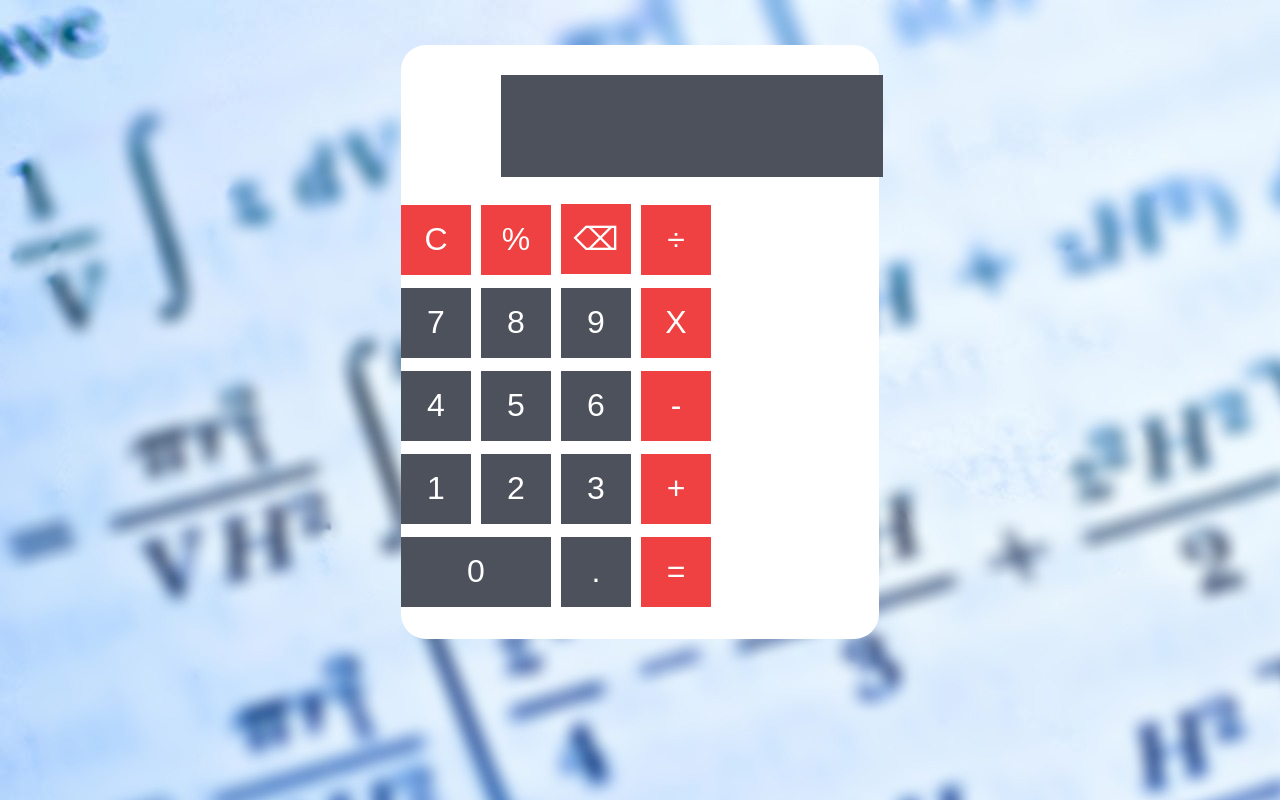
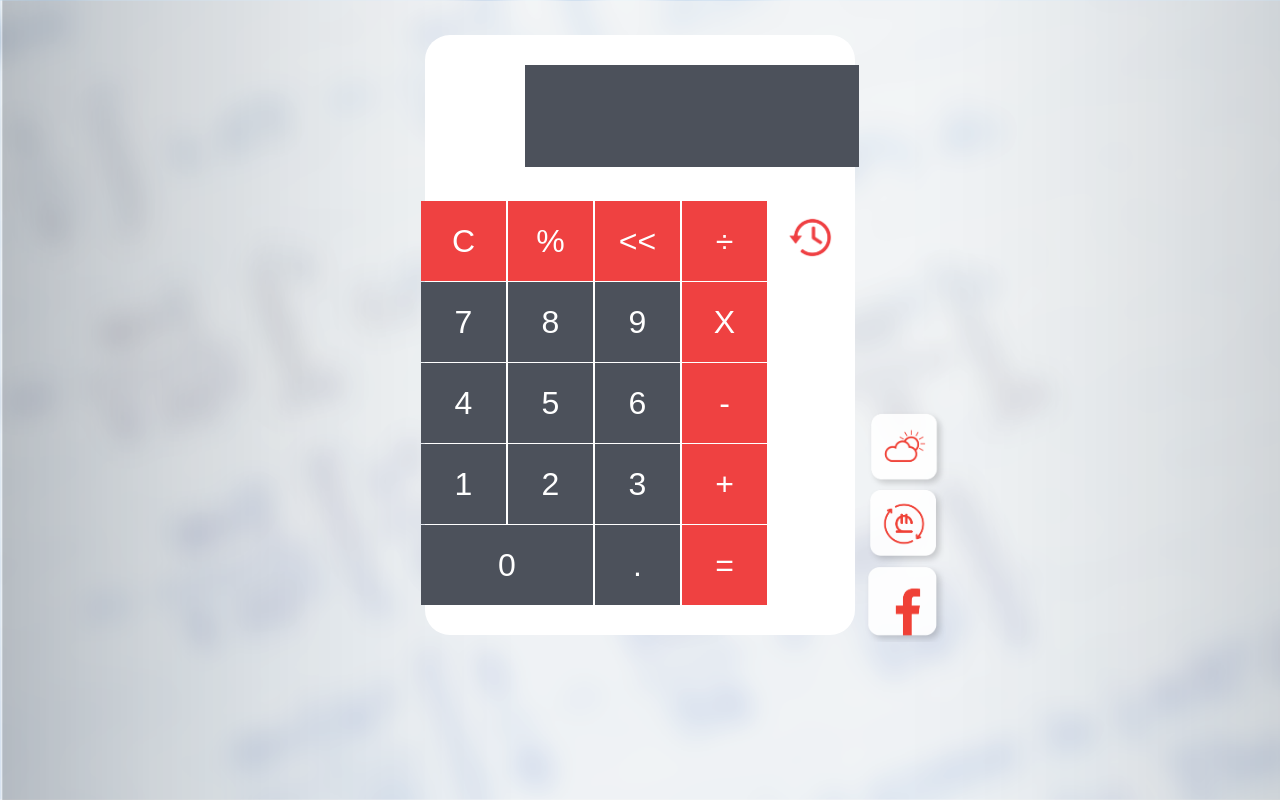
Before and after one commit to saba161/JavaScript, a plain HTML site: page index.html in a window 1280 px wide. Drawn offline with nearby package versions, Linux system fonts and the light colour scheme.

Commit message:
some init msg

```diff
--- a/index.html
+++ b/index.html
@@ -15,7 +15,7 @@
 					<div class="section">
 						<button class="circle">C</button>
 						<button class="circle">%</button>
-						<button class="circle">⌫</button>
+						<button class="circle"><<</button>
 						<button class="circle">÷</button>
 					</div>
 				  	<div class="section">
@@ -44,6 +44,10 @@
 				  		<button class="num" id="null">0</button>
 				  		<button class="num" data-num=".">.</button>
 				  		<button data-ops="divided by" class="circle">=</button>
+				  		<span class="history"><img src="history.png" width="50" height="50"></span>
+				  		<span class="weather"><img src="weather.png" width="90" height="90"></span>
+				  		<span class="Icons"><img src="val.png" width="90" height="90"></span>
+						<span class="icon-facebook"><img src="FB.png" width="90" height="90"></span>
 				  	</div>
 				</div>
 			</div>
--- a/main.css
+++ b/main.css
@@ -1,11 +1,39 @@
 body {
-  margin-top: 25px;
-  background: url(img/Mathematics-desktop-1920x1080-hd-wallpaper.jpg);
+  margin-top: 15px;
+  background-image: url(background.png);
+  background-size: cover;
+  background-attachment: fixed;
+}
+.Icons{
+  position: absolute;
+    left: 440px;
+    top: 275px;
+    font-size: 5vw;
+}
+.weather{
+  position: absolute;
+    left: 435px;
+    top: 200px;
+    font-size: 5vw;
+}
+
+.icon-facebook{
+    position: absolute;
+    left: 440px;
+    top: 353px;
+    font-size: 5vw;
+}
+
+.history{
+position: absolute;
+    left: 363px;
+    top: 5px;
+    font-size: 5vw;
 }
 
 .block {
-  width: 478px;
-  height: 594px;
+  width: 430px;
+  height: 600px;
   border: none;
   margin: auto;
   border-radius: 25px;
@@ -19,7 +47,7 @@ body {
 }
 
 .calculator {
-  margin-top: 17px;
+  margin-top: 32px;
   position: absolute;
   margin-left: -3px;
 }
@@ -29,10 +57,11 @@ button {
   background: #3C3838;
   border: none;
   cursor: pointer none;
-  width: 70px;
-  height: 70px;
-  margin: 3px;
+  width: 85px;
+  height: 80px;
+  margin: -1px;
   font-size: 2.5vw;
+  /*font-family: heebo-thin;*/
 }
 
 button:hover {
@@ -53,7 +82,7 @@ button:hover {
 }
 
  #null {
-  width: 150px;
+  width: 172px;
  }
 
 #icon1 {
@@ -62,7 +91,7 @@ button:hover {
 
 /* ответ */
 .display {
-  width: 378px;
+  width: 330px;
   height: 100px;
   border: 0;
   margin-top: 30px;
@@ -76,7 +105,7 @@ button:hover {
 }
 
 .section {
-  margin: 7px 0;
+  margin: 3px 0;
 }
 
 #equals {
```
Also changed, not shown: FB.png (added), background.png (added), facebook.png (added), history.png (added), if_facebook_313103.png (added), val.png (added), weather.png (added).
